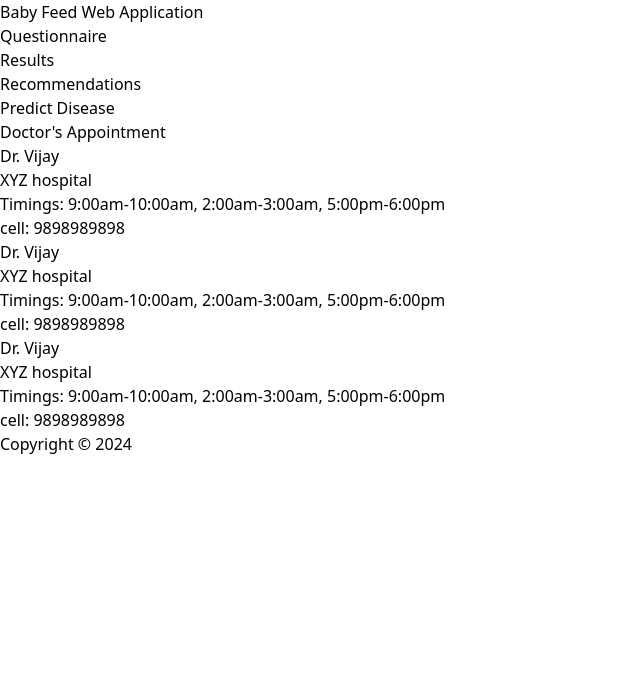
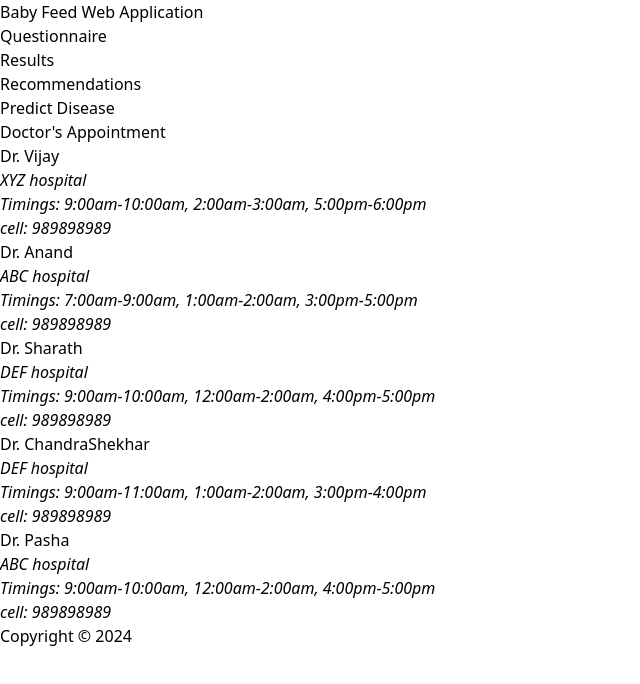
Before and after one commit to Harshith-Teja/Baby-feed-web-app, a React (Vite) app in the folder front-end/: page /appointment in a window 1280 px wide. Shown: the top 684 px of the page, without its empty margins (0-640 px from the left). Built offline with nearby package versions, Linux system fonts and the light colour scheme.

Commit message:
Gave a final touch up

```diff
--- a/front-end/src/components/Appointment.jsx
+++ b/front-end/src/components/Appointment.jsx
@@ -8,21 +8,35 @@ export const Appointment = () => {
       "name": "Dr. Vijay",
       "hospital": "XYZ hospital",
       "timings": "Timings: 9:00am-10:00am, 2:00am-3:00am, 5:00pm-6:00pm",
-      "call": "cell: 9898989898"
+      "call": "cell: 989898989"
     },
     {
       "id": 2,
-      "name": "Dr. Vijay",
-      "hospital": "XYZ hospital",
-      "timings": "Timings: 9:00am-10:00am, 2:00am-3:00am, 5:00pm-6:00pm",
-      "call": "cell: 9898989898"
+      "name": "Dr. Anand",
+      "hospital": "ABC hospital",
+      "timings": "Timings: 7:00am-9:00am, 1:00am-2:00am, 3:00pm-5:00pm",
+      "call": "cell: 989898989"
     },
     {
       "id": 3,
-      "name": "Dr. Vijay",
-      "hospital": "XYZ hospital",
-      "timings": "Timings: 9:00am-10:00am, 2:00am-3:00am, 5:00pm-6:00pm",
-      "call": "cell: 9898989898"
+      "name": "Dr. Sharath",
+      "hospital": "DEF hospital",
+      "timings": "Timings: 9:00am-10:00am, 12:00am-2:00am, 4:00pm-5:00pm",
+      "call": "cell: 989898989"
+    },
+    {
+      "id": 4,
+      "name": "Dr. ChandraShekhar",
+      "hospital": "DEF hospital",
+      "timings": "Timings: 9:00am-11:00am, 1:00am-2:00am, 3:00pm-4:00pm",
+      "call": "cell: 989898989"
+    },
+    {
+      "id": 5,
+      "name": "Dr. Pasha",
+      "hospital": "ABC hospital",
+      "timings": "Timings: 9:00am-10:00am, 12:00am-2:00am, 4:00pm-5:00pm",
+      "call": "cell: 989898989"
     }
   ]
   return (
@@ -32,9 +46,11 @@ export const Appointment = () => {
             {doctorDetails.map((doctor) => (
               <article key={doctor.id} className='w-2/3 transition ease-in-out delay-300 p-6 m-4 border-2 rounded-lg border-black bg-slate-300 shadow-2xl hover:scale-105  hover:border-sky-500'>
                 <h1 className='my-1 font-semibold text-xl'>{doctor.name}</h1>
-                <h2 className='my-1 font-medium text-sm'>{doctor.hospital}</h2>
+                <address className='my-1 font-medium text-sm'>
+                 <h3>{doctor.hospital}</h3>
                 <h3 className='my-1 text-md'>{doctor.timings}</h3>
-                <h3 className='my-1 text-md'>{doctor.call}</h3>
+                <h3 className='my-1 text-md'> <a href={`tel:+91${doctor.call}`}>{doctor.call}</a> </h3>
+                </address>
               </article>
             ))}
 
--- a/front-end/src/components/Results.jsx
+++ b/front-end/src/components/Results.jsx
@@ -22,6 +22,8 @@ export const Results = ({name, age, weight, timesFeeded, temp, setReqType}) => {
 
   const ageVal = parseInt(age);
   const wt = parseInt(weight);
+  const timesFeededVal = parseInt(timesFeeded);
+  const tempVal = parseInt(temp);
 
   const navigate = useNavigate();
   const handleSubmit = () => {
@@ -222,14 +224,21 @@ export const Results = ({name, age, weight, timesFeeded, temp, setReqType}) => {
       }
   }
 
+  const [error, setError] = useState('')
+
   useEffect(() => {
      setVals();
+
+     if(isNaN(ageVal) || isNaN(wt) || isNaN(timesFeededVal) || isNaN(tempVal))
+         setError('Invalid data')
+
   }, [age, weight]);
 
   return (
     <div className='w-full h-dvh text-xl text-center'>
        <table className='mt-8 mx-auto bg-slate-300'>
-            <caption>{ age > 12 ? <h1 className='mb-4 text-red-500'> Babies above 1 year are not considered as infants</h1> : <h1 className='font-bold mb-4'>{`Results for baby ${name}`}</h1>}</caption>
+            <caption>{ ageVal > 12 ? <h1 className='mb-4 text-red-500'> Babies above 1 year are not considered as infants </h1> : <h1 className='font-bold mb-4'>{`Results for baby ${name}`}</h1>}</caption>
+            <caption><h1 className='mb-4 text-red-500'>{error}</h1></caption>
             <tbody>
             <tr>
                 <th className='border-2 border-slate-950 p-4 bg-slate-400'>Food Item</th>
```
Also changed, not shown: 1 other file (tests, documents, lock files or other folders).
